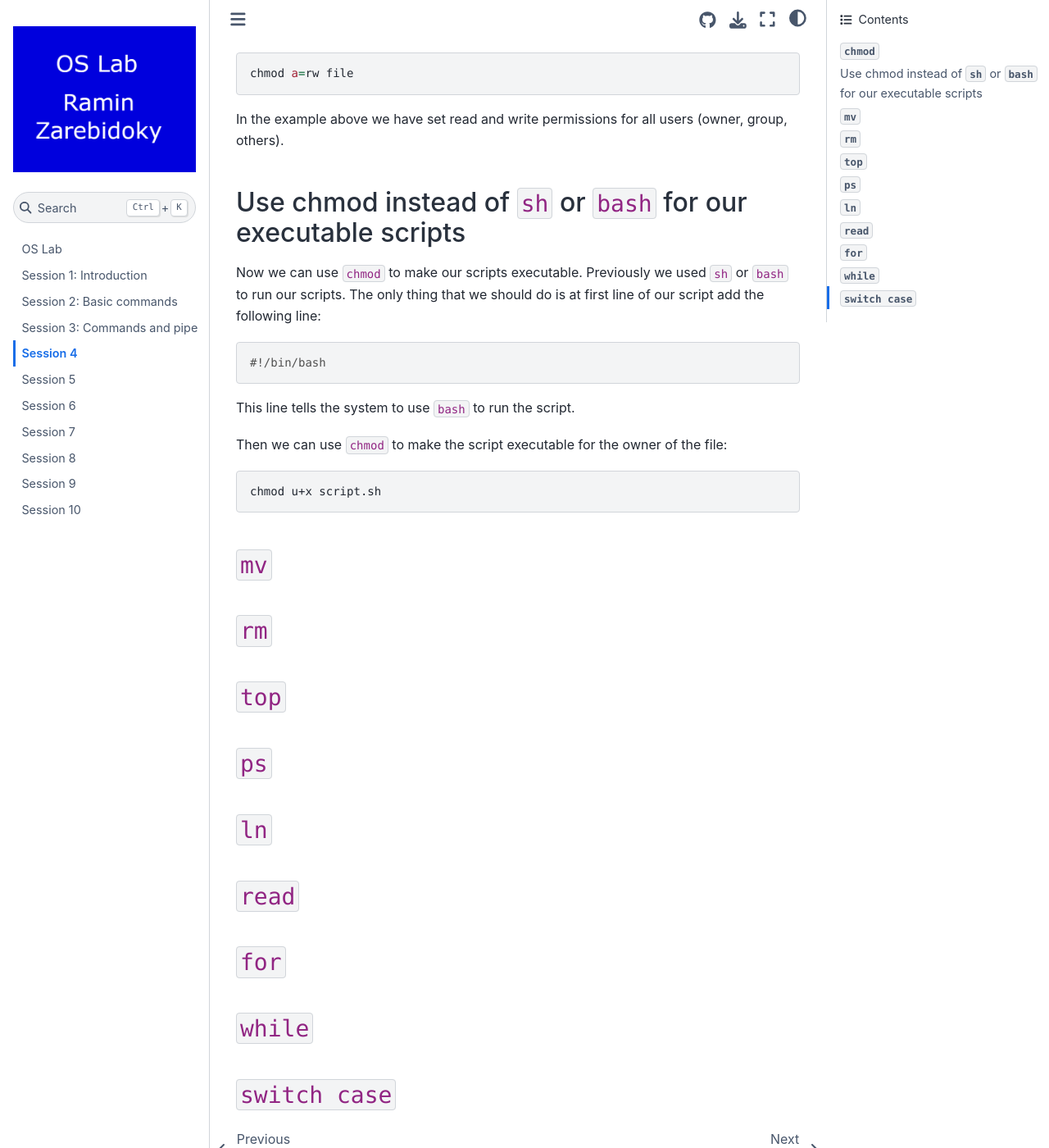
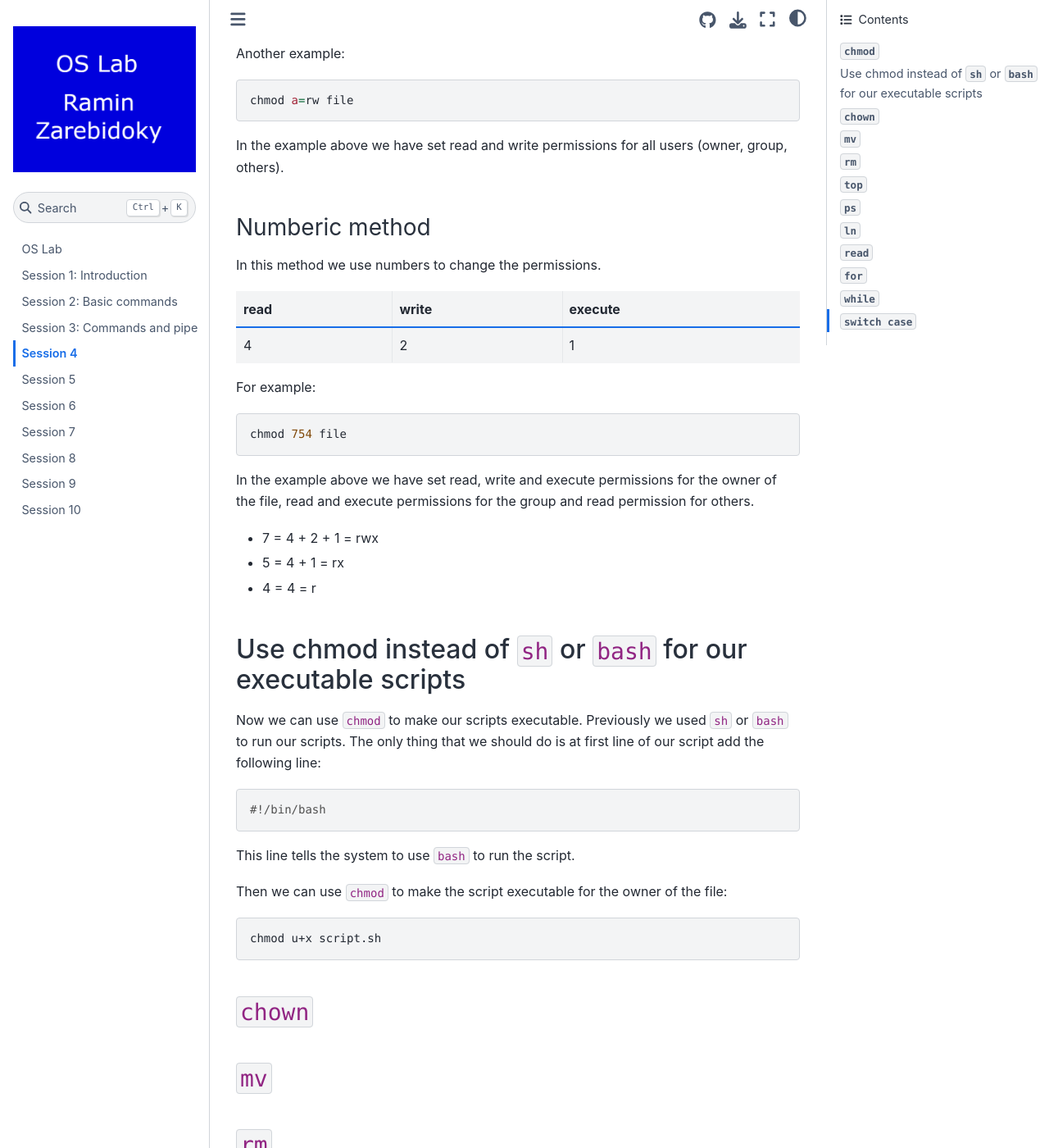
Before and after one commit to LiterallyTheOne/os_lab, a Jupyter Book: the page built from docs/session_4.md, in a window 1280 px wide and 1400 px high, scrolled down 1654 px. Shown: the whole window at 82% size. Built offline with Jupyter Book 1.0.4 settings and Sphinx 7.4.7 and the Sphinx Book theme 1.1.4, drawn with Linux system fonts in a browser that asks for light colours; some of the changed text lies outside the part shown.

Commit message:
Add Numberic method to `chmod` also make different subtitles for each method

````diff
--- a/docs/session_4.md
+++ b/docs/session_4.md
@@ -74,6 +74,28 @@ chmod a=rw file
 
 In the example above we have set read and write permissions for all users (owner, group, others).
 
+### Numberic method
+
+In this method we use numbers to change the permissions.
+
+| read | write | execute |
+|------|-------|---------|
+| 4    | 2     | 1       |
+
+For example:
+
+```shell
+chmod 754 file
+```
+
+In the example above we have set read, write and execute permissions for the owner of the file,
+read and execute permissions for the group
+and read permission for others.
+
+* 7 = 4 + 2 + 1 = rwx
+* 5 = 4 + 1 = rx
+* 4 = 4 = r
+
 ## Use chmod instead of `sh` or `bash` for our executable scripts
 
 Now we can use `chmod` to make our scripts executable.
@@ -92,6 +114,8 @@ Then we can use `chmod` to make the script executable for the owner of the file:
 chmod u+x script.sh
 ```
 
+## `chown`
+
 ## `mv`
 
 ## `rm`
````
Also changed, not shown: other parts of docs/session_4.md (+1 -1 lines).
